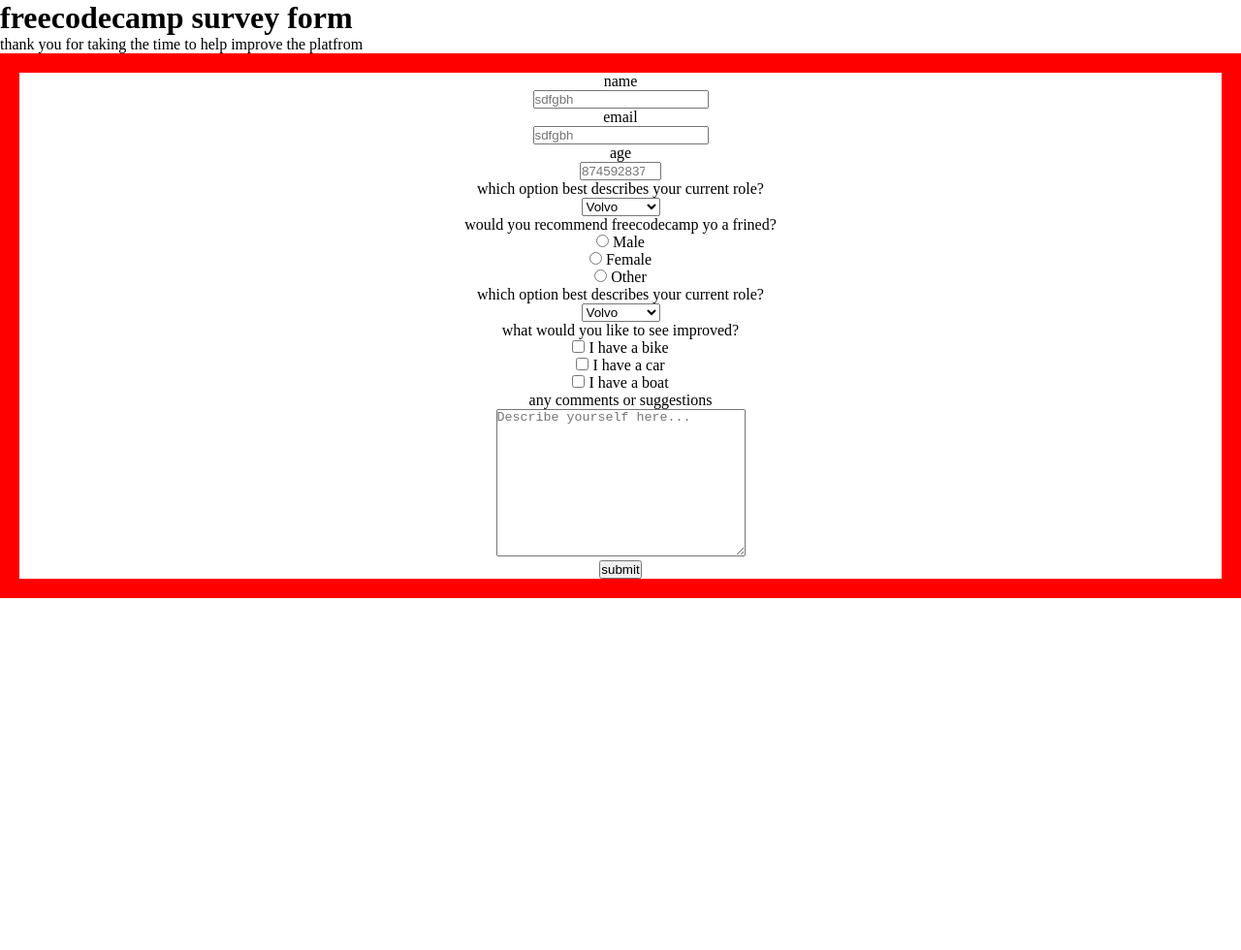
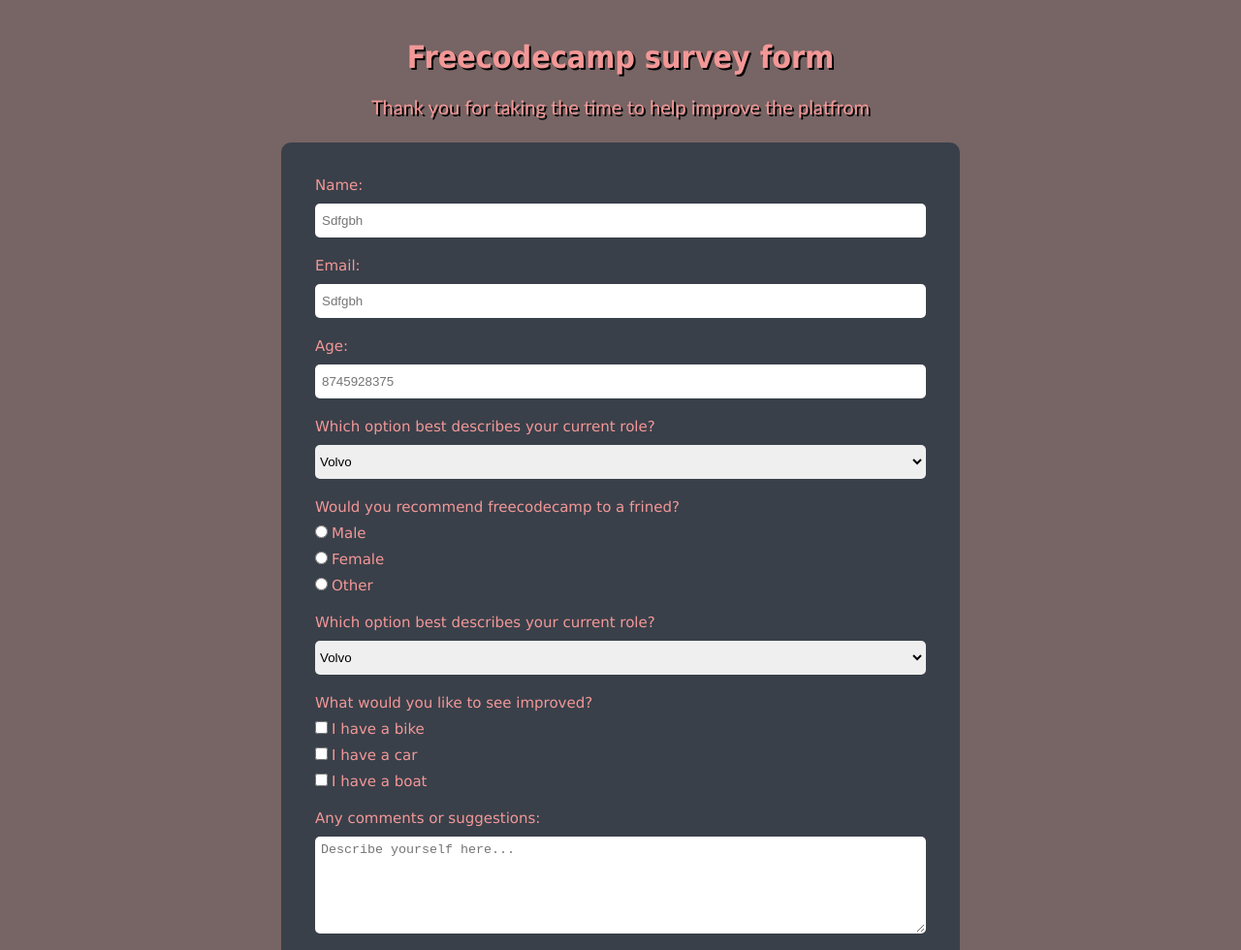
Before and after one commit to G-andreasko/cautious-meme, a plain HTML site: page index.html in a window 1280 px wide. Shown: the top 980 px of the page at 97% size. Before the commit the page ends 800 px from the top, so only its background shows below. Drawn offline with Linux system fonts and the light colour scheme.

Commit message:
Add files via upload

```diff
--- a/index.html
+++ b/index.html
@@ -7,68 +7,83 @@
     <link rel="stylesheet" href="style.css">
 </head>
 <body>
+    <div id="mother-div">
                 <!-- page title and small text -->
+        <div class="form-title">
             <div class="header">
                 <h1 id="title">
-            freecodecamp survey form
+                    Freecodecamp survey form
                 </h1>
                 <p id="description">
-            thank you for taking the time to help improve the platfrom
+                    Thank you for taking the time to help improve the platfrom
                 </p>
+            </div>
         </div>
                     <!-- form box  -->
         <div class="formbox">
-        <form action="" id="survey-form">
-            <label for="name" id="name-label">
-                name
+            <form action="" id="survey-form" >
+                <div class="qna">
+                    <label for="name" id="name-label" >
+                        Name:
                     </label><!--  --><br>
 
-            <input type="text" id="name" class=ïnput-shape placeholder="sdfgbh" required><!--  --><br>
+                    <input type="text" id="name" class="input-shape" placeholder="Sdfgbh" required><!--  --><br>
+                </div>
+                <div class="qna">
                     <label for="email" id="email-label">
-                email
+                        Email:
                     </label><!--  --><br>
 
-            <input type="email" id="email" class=ïnput-shape placeholder="sdfgbh" required><!--  --><br>
+                    <input type="email" id="email" class="input-shape" placeholder="Sdfgbh" required><!--  --><br>
+                </div>
+                <div class="qna">
                     <label for="number" id="number-label">
-                age
+                        Age:
                     </label><!--  --><br>
 
-            <input type="number" id="number" class=ïnput-shape placeholder="8745928375" min="1" max="973465" required><!--  --><br>
+                    <input type="number" id="number" class="input-shape" placeholder="8745928375" min="1" max="100" required><!--  --><br>
+                </div>
+                <div class="qna">
                     <label for="" id="dropdown-label">
-                which option best describes your current role?
+                        Which option best describes your current role?
                     </label><!--  --><br>
 
-            <select name="" id="dropdown" class=ïnput-shape>
+                    <select name="" id="dropdown" class="input-shape">
                         <option value="volvo">Volvo</option>
                         <option value="saab">Saab</option>
                         <option value="mercedes">Mercedes</option>
                         <option value="audi">Audi</option>
                     </select><!--  --><br>
-
+                </div>
+                <div class="qna">
                     <label for="recommend">
-                would you recommend freecodecamp yo a frined?
+                        Would you recommend freecodecamp to a frined?
                     </label><!--  --><br>
 
+                    <div class="rest">
                         <input type="radio" id="male" name="gender" value="male">
                         <label for="male">Male</label><br>
                         <input type="radio" id="female" name="gender" value="female">
                         <label for="female">Female</label><br>
                         <input type="radio" id="other" name="gender" value="other">
                         <label for="other">Other</label><br>
-
+                    </div>
+                </div>
+                <div class="qna">
                     <label for="" id="dropdown-label">
-                which option best describes your current role?
+                        Which option best describes your current role?
                     </label><!--  --><br>
 
-            <select name="" id="dropdown" class=ïnput-shape>
+                    <select name="" id="dropdown" class="input-shape">
                         <option value="volvo">Volvo</option>
                         <option value="saab">Saab</option>
                         <option value="mercedes">Mercedes</option>
                         <option value="audi">Audi</option>
                     </select><!--  --><br>
-
+                </div>
+                <div class="qna">
                     <label for="">
-                what would you like to see improved?
+                        What would you like to see improved?
                     </label><!--  --><br>
 
                     <input type="checkbox" id="vehicle1" name="vehicle1" value="Bike">
@@ -77,19 +92,20 @@
                     <label for="vehicle2"> I have a car</label><br>
                     <input type="checkbox" id="vehicle3" name="vehicle3" value="Boat">
                     <label for="vehicle3"> I have a boat</label><br>
-
+                </div>
+                <div class="qna">
                     <label for="">
-                any comments or suggestions
+                        Any comments or suggestions:
                     </label><!--  --><br>
 
-            <textarea name="form-txtarea" id="form-txtarea" cols="30" rows="10" placeholder="Describe yourself here..."></textarea><!--  --><br>
+                    <textarea name="form-txtarea" id="form-txtarea" class="input-shape-txt" cols="30" rows="7" placeholder="Describe yourself here..."></textarea><!--  --><br>
+                </div>
 
-            <input type="submit" value="submit" id="submit">
+                <input type="submit" value="submit" id="submit" class="input-shape">
 
             </form>
         </div>
 
-    <script src="https://cdn.freecodecamp.org/testable-projects-fcc/v1/bundle.js"></script>
-
+    </div>
 </body>
 </html>
--- a/style.css
+++ b/style.css
@@ -3,7 +3,101 @@
     margin: 0;
 }
 
+body {
+    background-color:rgba(41, 10, 10, 0.63);
+    display: flex;
+    align-items: center;
+    justify-content: space-around;
+}
+
+#mother-div{
+    width:700px;
+}
+
+.form-title{
+    width:100%;
+    text-align:center;
+    color:rgb(243, 151, 151);
+    padding-top:40px;
+    box-sizing: border-box;
+}
+
+@media (max-width: 500px) {
+    #mother-divm, .form-title{
+        width:350px;
+    }
+}
+
+#description{
+    font-size:20px;
+    padding-top:10px;
+}
+
+h1{
+    margin-bottom:10px;
+    font-family:Tahoma, Geneva, sans-serif;
+    text-shadow: 2px 2px black;
+}
+
+p {
+    font-family:"Trebuchet MS", Helvetica, sans-seif;
+    text-shadow: 2px 2px black;
+}
+
+.form-title p{
+    margin-bottom:25px;
+}
+
 .formbox {
-    border:20px solid red;
-    text-align:center;
+    background-color:rgba(53, 63, 73, 0.945);
+    padding:5%;
+    overflow:hidden;
+    border-radius:10px;
 }
+
+.qna {
+    width:100%;
+    padding-bottom:10px;
+    margin-bottom:10px;
+}
+
+label{
+    margin-bottom: 20px;
+    font-family:Verdana, Geneva, sans-serif;
+    font-size:15px;
+    color:rgb(243, 151, 151);
+}
+
+input, select, textarea {
+    margin-top:10px;
+    border-color:transparent;
+}
+
+input {
+    padding-left:5px;
+    box-sizing: border-box;
+}
+
+textarea{
+    padding:5px;
+    box-sizing: border-box;
+}
+
+.input-shape{
+    width:100%;
+    height:35px;
+    border-radius:5px;
+}
+
+.input-shape-txt{
+    width:100%;
+    height:100px;
+    border-radius:5px;
+}
+
+#submit{
+    text-decoration:none;
+    text-transform: uppercase;
+    background-color:rgb(243, 151, 151);
+    font-family: arial black;
+}
```
Lines whose indentation alone changed are shown as unchanged.
